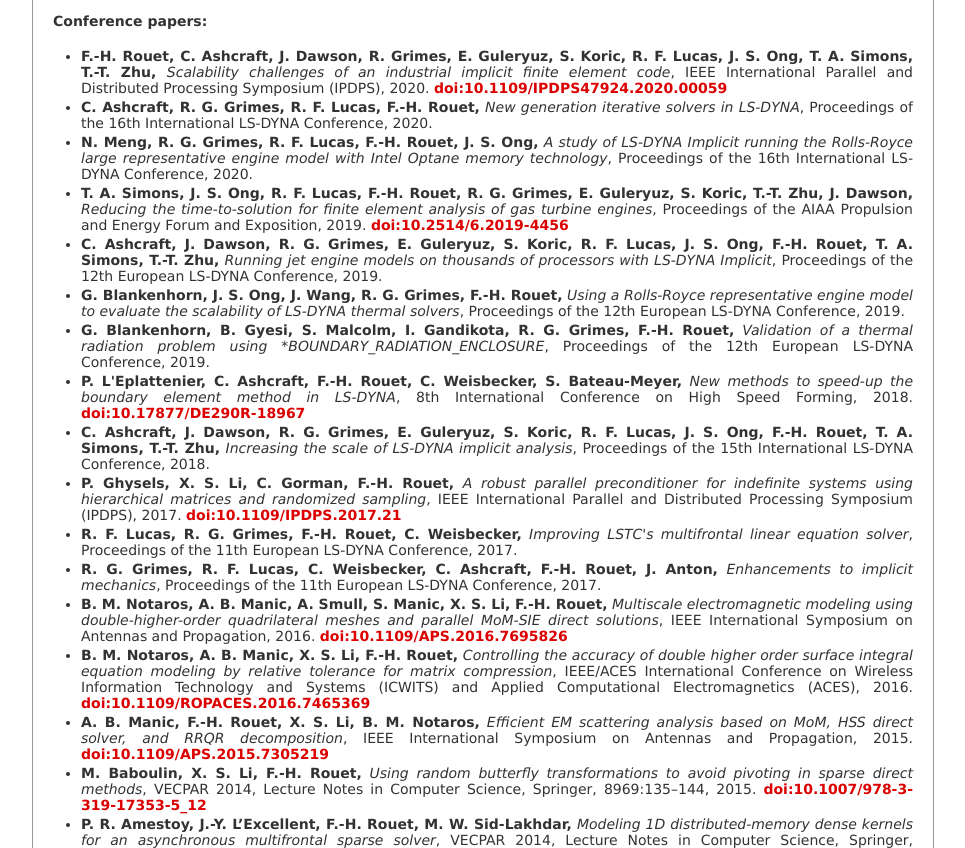
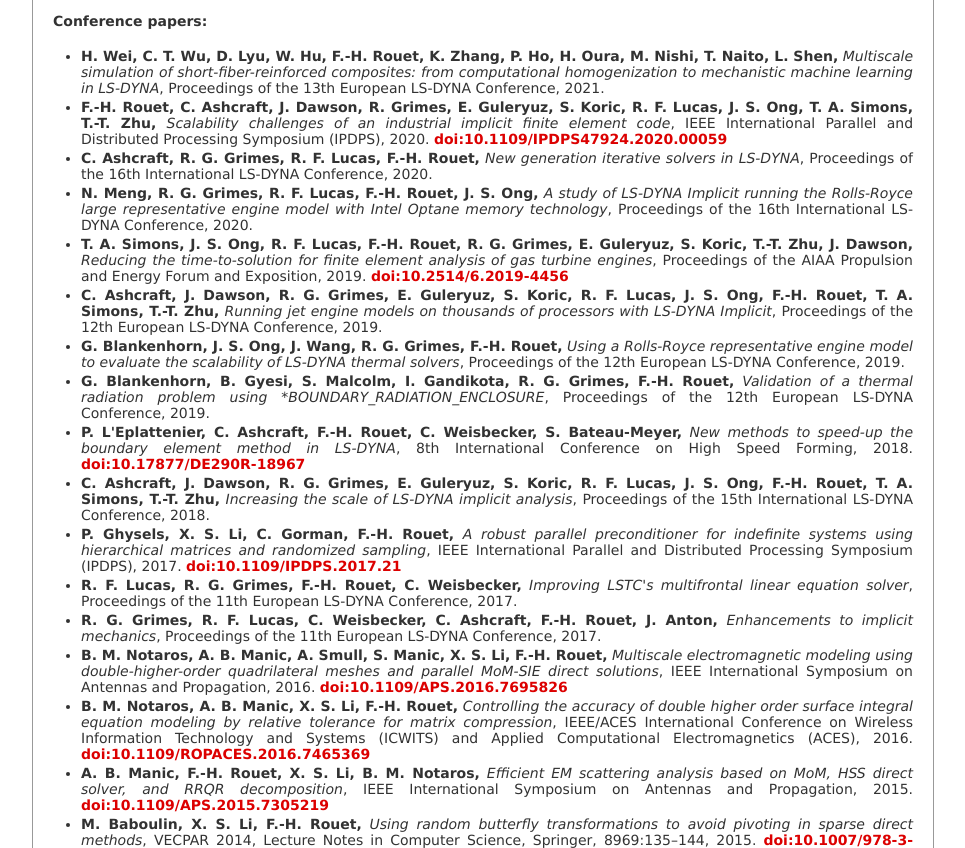
Before and after one commit to fhrouet/fhrouet.github.io, a plain HTML site: page index.html in a window 1280 px wide. Shown: the part 1054-1902 px from the top of the page, without its empty margins (157-1122 px from the left). Drawn offline with Linux system fonts and the light colour scheme.

Commit message:
New paper

```diff
--- a/index.html
+++ b/index.html
@@ -45,7 +45,7 @@
         <ul>
           <li><strong>C. Gorman, G. Chavez, P. Ghysels, T. Mary, F.-H. Rouet, X. S. Li,</strong> <i>Robust and accurate stopping criteria for adaptive randomized sampling in matrix-free hierarchically semiseparable construction</i>, SIAM Journal on Scientific Computing, 41(5):S61-S85, 2019. <a href="https://doi.org/10.1137/18M1194961">doi:10.1137/18M1194961</a></li>
           <li><strong>S. Li, F.-H. Rouet, J. Liu, C. Huang, X. Gao, X. Chi,</strong> <i>An efficient hybrid tridiagonal divide-and-conquer algorithm on distributed memory architectures</i>, Journal of Computational and Applied Mathematics, 344:512-520, 2018. <a href="https://doi.org/10.1016/J.CAM.2018.05.051">doi:10.1016/J.CAM.2018.05.051</a></li>
-          <li><strong>A. B. Manic, A. P. Smull, F.-H. Rouet, X. S. Li, B. M. Notaros, </strong> <i>Efficient scalable parallel higher order MoM-SIE method with hierarchically semiseparable structures for 3D scattering</i>, IEEE Transactions on Antennas and Propagation, 65(5):2467-2478, 2017. <a href="https://doi.org/10.1109/TAP.2017.2673660">doi:10.1109/TAP.2017.2673660</a></li>
+          <li><strong>A. B. Manic, A. P. Smull, F.-H. Rouet, X. S. Li, B. M. Notaros,</strong> <i>Efficient scalable parallel higher order MoM-SIE method with hierarchically semiseparable structures for 3D scattering</i>, IEEE Transactions on Antennas and Propagation, 65(5):2467-2478, 2017. <a href="https://doi.org/10.1109/TAP.2017.2673660">doi:10.1109/TAP.2017.2673660</a></li>
           <li><strong>P. Ghysels, X. S. Li, F.-H. Rouet, S. Williams, A. Napov,</strong> <i>An efficient multi-core implementation of a novel HSS-structured multifrontal solver using randomized sampling</i>, SIAM Journal on Scientific Computing, 38(5):S358-S384, 2016. <a href="https://doi.org/10.1137/15M1010117">doi:10.1137/15M1010117</a></li>
           <li><strong>F.-H. Rouet, X. S. Li, P. Ghysels, A. Napov,</strong> <i>A distributed-memory package for dense Hierarchically Semi-Separable matrix computations using randomization</i>, ACM Transactions on Mathematical Software, 42(4):35, 2016. <a href="https://doi.org/10.1145/2930660">doi:10.1145/2930660</a></li>
           <li><strong>E. Agullo, P. R. Amestoy, A. Buttari, A. Guermouche, J.-Y. L’Excellent, F.-H. Rouet,</strong> <i>Robust memory-aware mappings for parallel multifrontal factorizations</i>, SIAM Journal on Scientific Computing, 38(3):C256-C279, 2016. <a href="https://doi.org/10.1137/130938505">doi:10.1137/130938505</a></li>
@@ -60,7 +60,8 @@
         <br/>
         <strong>Conference papers:</strong><br/><br/>
         <ul>
-          <li><strong>F.-H. Rouet, C. Ashcraft, J. Dawson, R. Grimes, E. Guleryuz, S. Koric, R. F. Lucas, J. S. Ong, T. A. Simons, T.-T. Zhu, </strong> <i>Scalability challenges of an industrial implicit finite element code</i>, IEEE International Parallel and Distributed Processing Symposium (IPDPS), 2020. <a href="https://doi.org/10.1109/IPDPS47924.2020.00059">doi:10.1109/IPDPS47924.2020.00059</a></li>
+          <li><strong>H. Wei, C. T. Wu, D. Lyu, W. Hu, F.-H. Rouet, K. Zhang, P. Ho, H. Oura, M. Nishi, T. Naito, L. Shen,</strong> <i>Multiscale simulation of short-fiber-reinforced composites: from computational homogenization to mechanistic machine learning in LS-DYNA</i>, Proceedings of the 13th European LS-DYNA Conference, 2021.</li>
+          <li><strong>F.-H. Rouet, C. Ashcraft, J. Dawson, R. Grimes, E. Guleryuz, S. Koric, R. F. Lucas, J. S. Ong, T. A. Simons, T.-T. Zhu,</strong> <i>Scalability challenges of an industrial implicit finite element code</i>, IEEE International Parallel and Distributed Processing Symposium (IPDPS), 2020. <a href="https://doi.org/10.1109/IPDPS47924.2020.00059">doi:10.1109/IPDPS47924.2020.00059</a></li>
           <li><strong>C. Ashcraft, R. G. Grimes, R. F. Lucas, F.-H. Rouet,</strong> <i>New generation iterative solvers in LS-DYNA</i>, Proceedings of the 16th International LS-DYNA Conference, 2020.</li>
           <li><strong>N. Meng, R. G. Grimes, R. F. Lucas, F.-H. Rouet, J. S. Ong,</strong> <i>A study of LS-DYNA Implicit running the Rolls-Royce large representative engine model with Intel Optane memory technology</i>, Proceedings of the 16th International LS-DYNA Conference, 2020.</li>
           <li><strong>T. A. Simons, J. S. Ong, R. F. Lucas, F.-H. Rouet, R. G. Grimes, E. Guleryuz, S. Koric, T.-T. Zhu, J. Dawson,</strong> <i>Reducing the time-to-solution for finite element analysis of gas turbine engines</i>, Proceedings of the AIAA Propulsion and Energy Forum and Exposition, 2019. <a href="https://doi.org/10.2514/6.2019-4456">doi:10.2514/6.2019-4456</a></li>
```
